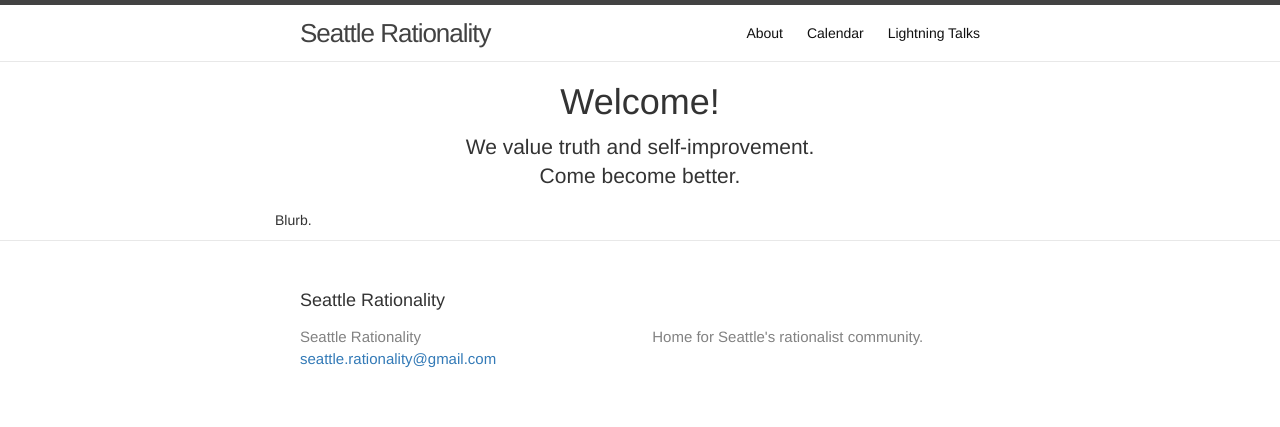
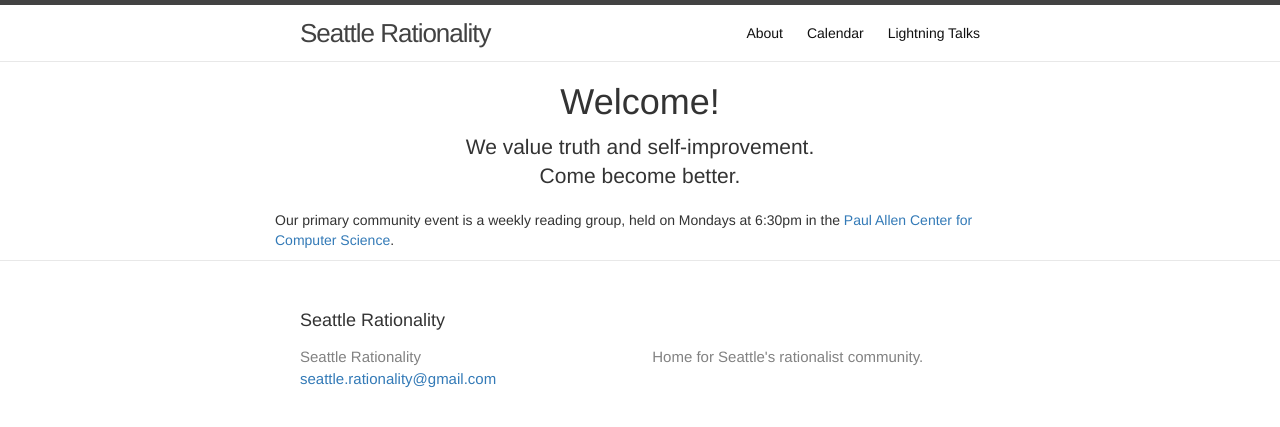
Before and after one commit to seattlerationality/seattlerationality.github.io, a Jekyll site: the page built from index.md, in a window 1280 px wide. Shown: the top 427 px of the page. Built offline with Jekyll 4.4.1, drawn with Linux system fonts in a browser that asks for light colours.

Commit message:
add a little content to main page

```diff
--- a/index.md
+++ b/index.md
@@ -6,4 +6,5 @@ subtitle: >
   Come become better.
 ---
 
-Blurb.
+Our primary community event is a weekly reading group, held on Mondays at 6:30pm in the [Paul Allen Center for Computer Science](map).
+<!-- Do we *have* other meetings? -->
```
